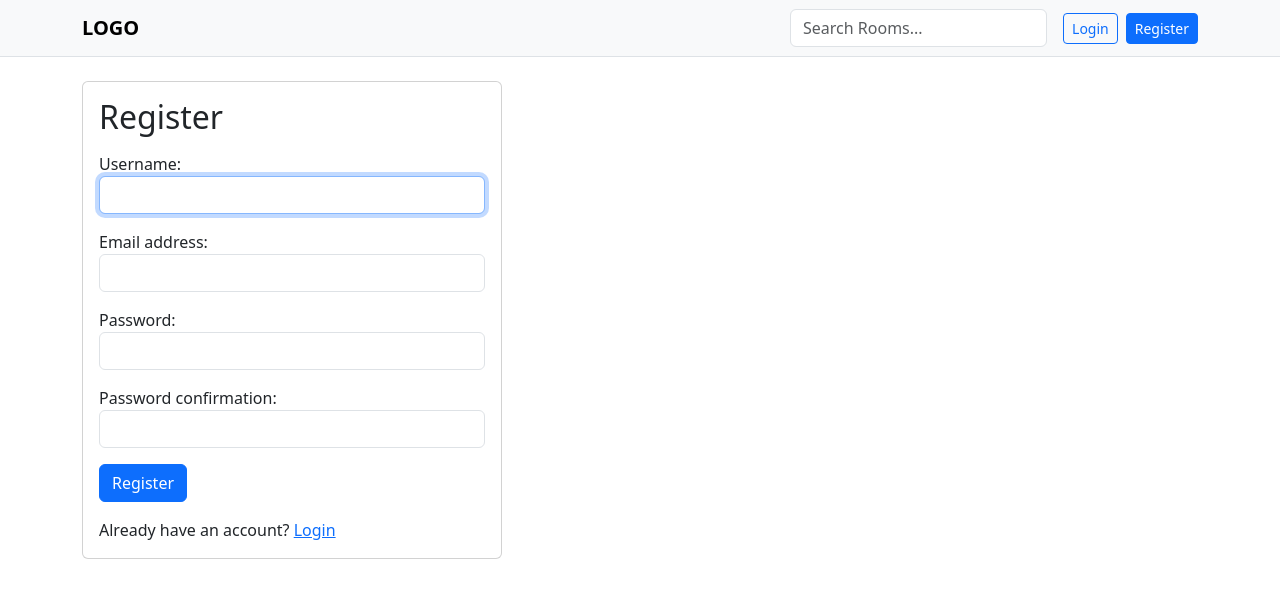
After one commit to jesipr/SocialSite, a Django app: page /register/ in a window 1280 px wide. The commit adds this page. Shown: the top 598 px of the page. Run offline with Django 4.2, Linux system fonts and the light colour scheme.

Commit message:
Add user authentication (login, register, logout)
Adds login/register/logout views, urls, and a shared template, and
gates room create/update/delete behind @login_required. Wires up
Django messages for auth feedback (mapped to Bootstrap alert-danger
for errors) and updates the navbar to show login state.

Note: this covers authentication only, not per-room authorization -
any logged-in user can still edit/delete rooms they don't own. That's
the natural next step.

Co-Authored-By: Claude Sonnet 5 <noreply@anthropic.com>

```diff
--- a/base/forms.py
+++ b/base/forms.py
@@ -1,3 +1,5 @@
+from django.contrib.auth.forms import UserCreationForm
+from django.contrib.auth.models import User
 from django.forms import ModelForm
 
 from .models import Room
@@ -12,3 +14,14 @@ class RoomForm(ModelForm):
         super().__init__(*args, **kwargs)
         for field in self.fields.values():
             field.widget.attrs.update({'class': 'form-control'})
+
+
+class MyUserCreationForm(UserCreationForm):
+    class Meta:
+        model = User
+        fields = ['username', 'email', 'password1', 'password2']
+
+    def __init__(self, *args, **kwargs):
+        super().__init__(*args, **kwargs)
+        for field in self.fields.values():
+            field.widget.attrs.update({'class': 'form-control'})
--- a/base/templates/base/home.html
+++ b/base/templates/base/home.html
@@ -19,7 +19,9 @@
     <div class="col-md-9">
         <div class="d-flex justify-content-between align-items-center mb-3">
             <h5 class="mb-0">{{room_count}} rooms available</h5>
-            <a class="btn btn-primary" href="{% url 'create-room' %}">Create Room</a>
+            {% if request.user.is_authenticated %}
+                <a class="btn btn-primary" href="{% url 'create-room' %}">Create Room</a>
+            {% endif %}
         </div>
 
         {% for room in rooms %}
--- /dev/null
+++ b/base/templates/base/login_register.html
@@ -0,0 +1,40 @@
+{% extends 'main.html' %}
+
+{% block content %}
+
+<div class="card" style="max-width: 420px;">
+    <div class="card-body">
+        <form method="POST" action="">
+            {% csrf_token %}
+
+            {% if page == 'login' %}
+                <h2 class="mb-3">Login</h2>
+                <div class="mb-3">
+                    <label class="form-label">Username</label>
+                    <input type="text" name="username" class="form-control" placeholder="Enter username">
+                </div>
+                <div class="mb-3">
+                    <label class="form-label">Password</label>
+                    <input type="password" name="password" class="form-control" placeholder="Enter password">
+                </div>
+                <button class="btn btn-primary" type="submit">Login</button>
+                <p class="mt-3 mb-0">Don't have an account? <a href="{% url 'register' %}">Register</a></p>
+            {% else %}
+                <h2 class="mb-3">Register</h2>
+                {% for field in form %}
+                <div class="mb-3">
+                    {{ field.label_tag }}
+                    {{ field }}
+                    {% for error in field.errors %}
+                        <div class="text-danger small">{{ error }}</div>
+                    {% endfor %}
+                </div>
+                {% endfor %}
+                <button class="btn btn-primary" type="submit">Register</button>
+                <p class="mt-3 mb-0">Already have an account? <a href="{% url 'login' %}">Login</a></p>
+            {% endif %}
+        </form>
+    </div>
+</div>
+
+{% endblock %}
--- a/base/urls.py
+++ b/base/urls.py
@@ -3,6 +3,10 @@ from django.urls import path
 from . import views
 
 urlpatterns = [
+    path('login/', views.loginPage, name='login'),
+    path('logout/', views.logoutUser, name='logout'),
+    path('register/', views.registerPage, name='register'),
+
     path('', views.home, name='home'),
     path('room/<str:pk>/', views.room, name='room'),
 
--- a/base/views.py
+++ b/base/views.py
@@ -1,7 +1,11 @@
+from django.contrib import messages
+from django.contrib.auth import authenticate, login, logout
+from django.contrib.auth.decorators import login_required
+from django.contrib.auth.models import User
 from django.db.models import Q
 from django.shortcuts import redirect, render
 
-from .forms import RoomForm
+from .forms import MyUserCreationForm, RoomForm
 from .models import Room, Topic
 
 # Create your views here.
@@ -11,6 +15,49 @@ rooms = [
     {'id': 2, 'name': 'Design with me'},
     {'id': 3, 'name': 'Frontend developers'},
 ]
+
+def loginPage(request):
+    if request.user.is_authenticated:
+        return redirect('home')
+
+    if request.method == 'POST':
+        username = request.POST.get('username').lower()
+        password = request.POST.get('password')
+
+        try:
+            User.objects.get(username=username)
+        except User.DoesNotExist:
+            messages.error(request, 'User does not exist')
+            return render(request, 'base/login_register.html', {'page': 'login'})
+
+        user = authenticate(request, username=username, password=password)
+        if user is not None:
+            login(request, user)
+            return redirect('home')
+        else:
+            messages.error(request, 'Username or password is incorrect')
+
+    return render(request, 'base/login_register.html', {'page': 'login'})
+
+def logoutUser(request):
+    logout(request)
+    return redirect('home')
+
+def registerPage(request):
+    form = MyUserCreationForm()
+
+    if request.method == 'POST':
+        form = MyUserCreationForm(request.POST)
+        if form.is_valid():
+            user = form.save(commit=False)
+            user.username = user.username.lower()
+            user.save()
+            login(request, user)
+            return redirect('home')
+        else:
+            messages.error(request, 'An error occurred during registration')
+
+    return render(request, 'base/login_register.html', {'form': form})
 
 def home(request):
     q = request.GET.get('q') if request.GET.get('q') is not None else ''
@@ -36,6 +83,7 @@ def room(request, pk):
     context = {'room': room}
     return render(request, "base/room.html", context)
 
+@login_required(login_url='login')
 def createRoom(request):
     form = RoomForm()
 
@@ -48,6 +96,7 @@ def createRoom(request):
     context = {'form': form}
     return render(request, "base/room_form.html", context)
 
+@login_required(login_url='login')
 def updateRoom(request, pk):
     room = Room.objects.get(id=pk)
     form = RoomForm(instance=room)
@@ -61,6 +110,7 @@ def updateRoom(request, pk):
     context = {'form': form}
     return render(request, "base/room_form.html", context)
 
+@login_required(login_url='login')
 def deleteRoom(request, pk):
     room = Room.objects.get(id=pk)
     if request.method == 'POST':
--- a/templates/main.html
+++ b/templates/main.html
@@ -11,6 +11,12 @@
     {% include 'navbar.html' %}
 
     <main class="container py-4">
+        {% if messages %}
+            {% for message in messages %}
+                <div class="alert alert-{{ message.tags }}">{{ message }}</div>
+            {% endfor %}
+        {% endif %}
+
         {% block content %}
         {% endblock %}
     </main>
--- a/templates/navbar.html
+++ b/templates/navbar.html
@@ -2,8 +2,18 @@
     <div class="container">
         <a class="navbar-brand fw-bold" href="/">LOGO</a>
 
-        <form class="d-flex ms-auto" method="GET" action="{% url 'home' %}">
+        <form class="d-flex ms-auto me-3" method="GET" action="{% url 'home' %}">
             <input class="form-control" type="text" name="q" placeholder="Search Rooms...">
         </form>
+
+        <div class="d-flex align-items-center">
+            {% if request.user.is_authenticated %}
+                <span class="me-2">@{{ request.user.username }}</span>
+                <a class="btn btn-outline-secondary btn-sm" href="{% url 'logout' %}">Logout</a>
+            {% else %}
+                <a class="btn btn-outline-primary btn-sm me-2" href="{% url 'login' %}">Login</a>
+                <a class="btn btn-primary btn-sm" href="{% url 'register' %}">Register</a>
+            {% endif %}
+        </div>
     </div>
 </nav>
```
Also changed, not shown: socialsite/settings.py (+11 -0 lines).
